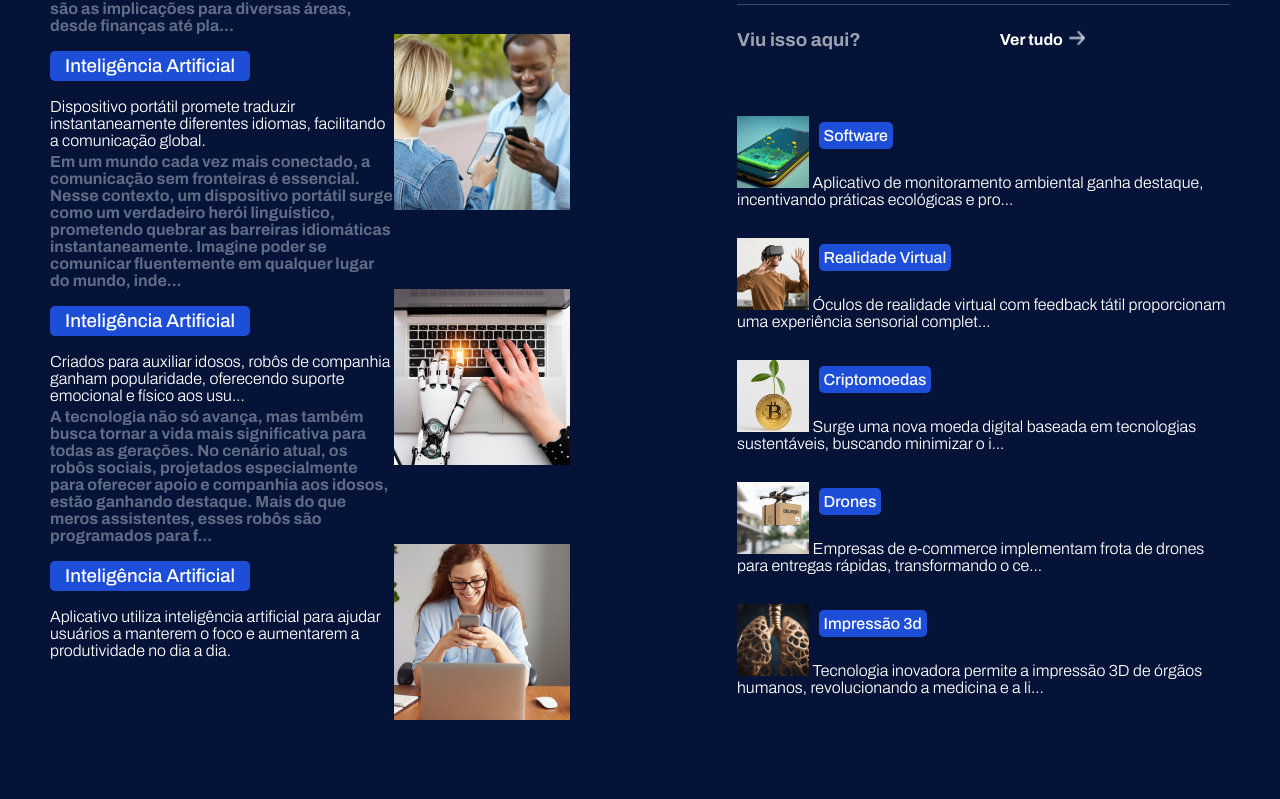
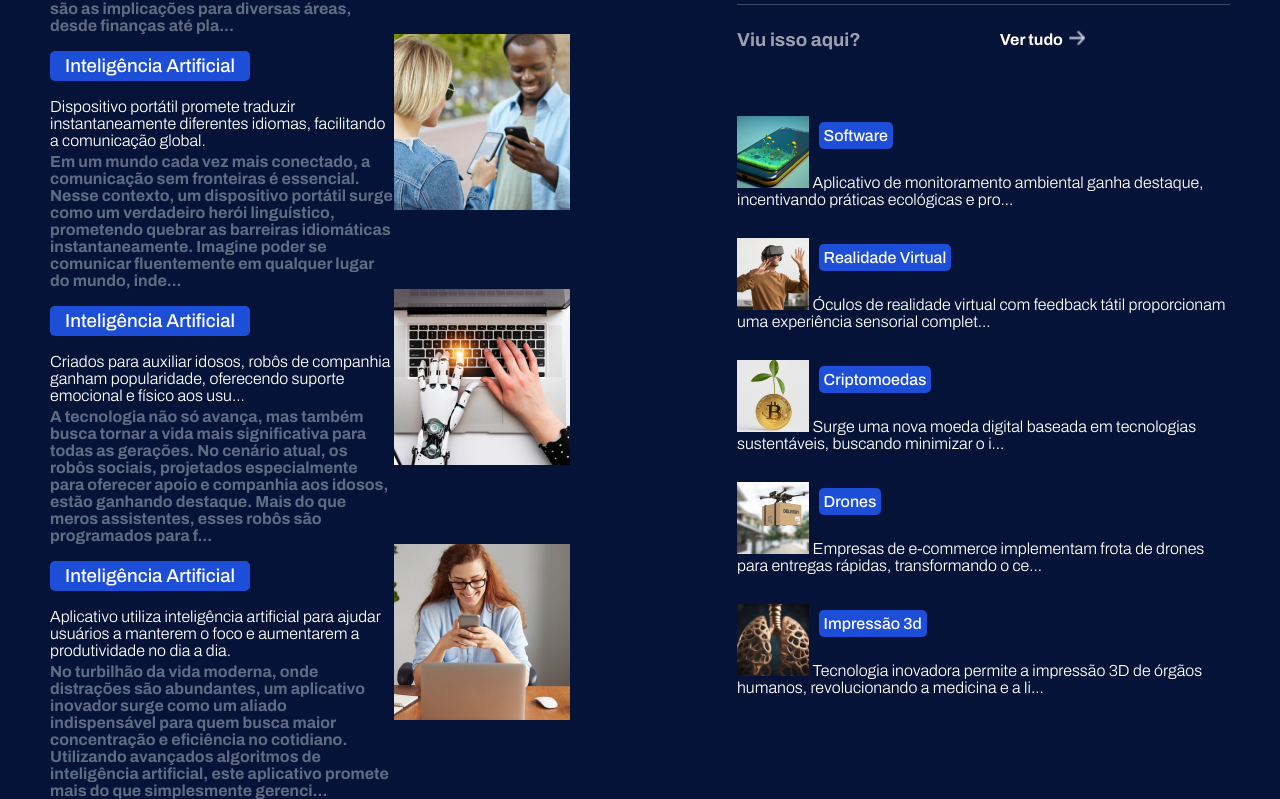
Before and after one commit to paulo-demetrio/noticias, a plain HTML site: page index.html in a window 1280 px wide. Shown: the part 1330-2129 px from the top of the page. Before the commit the page ends 2056 px from the top, so only its background shows below. Drawn offline with Linux system fonts and the light colour scheme; a web font is replaced by a local one.

Commit message:
atualizando css

```diff
--- a/index.html
+++ b/index.html
@@ -212,7 +212,7 @@
             <p class="textp">Aplicativo utiliza inteligência artificial para ajudar usuários a manterem o foco e aumentarem a produtividade no dia a dia.
             </p>
 
-            <h4></h4>
+            <h4>No turbilhão da vida moderna, onde distrações são abundantes, um aplicativo inovador surge como um aliado indispensável para quem busca maior concentração e eficiência no cotidiano. Utilizando avançados algoritmos de inteligência artificial, este aplicativo promete mais do que simplesmente gerenci...</h4>
         </figure>
         <img src="imgs/Image 13.png" alt="">
 
```
